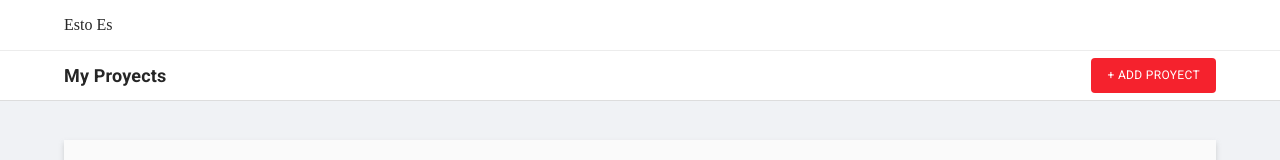
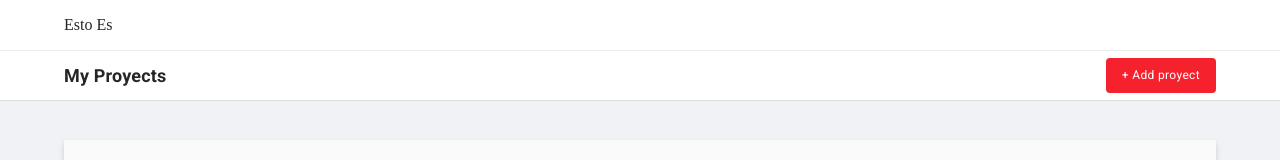
Before and after one commit to ncorradini/estoes-challenge, a React (Create React App) app: page / in a window 1280 px wide. Shown: the top 160 px of the page. Built offline with nearby package versions, Linux system fonts and the light colour scheme.

Commit message:
Created and implemented theme

```diff
--- a/src/Layout/index.jsx
+++ b/src/Layout/index.jsx
@@ -1,15 +1,20 @@
 import Header from '../components/Header';
-import { Container } from '@mui/material';
+import { Container, ThemeProvider } from '@mui/material';
+import theme from './theme';
 
 const Layout = (props) => {
   return (
-    <>
+    <ThemeProvider theme={theme}>
       <Header />
-      <Container maxWidth="lg">
+      <Container maxWidth="lg" sx={{
+        display: 'flex',
+        justifyContent: 'center',
+      }}>
         {props.children}
       </Container>
       {/* COLOCAR FOOTER CON MI FIRMA */}
-    </>
+    </ThemeProvider>
+
   );
 };
 
--- /dev/null
+++ b/src/Layout/theme.js
@@ -0,0 +1,11 @@
+import { createTheme } from '@mui/material';
+
+const theme = createTheme({
+  typography: {
+    button: {
+      textTransform: 'none',
+    },
+  },
+});
+
+export default theme;
```
